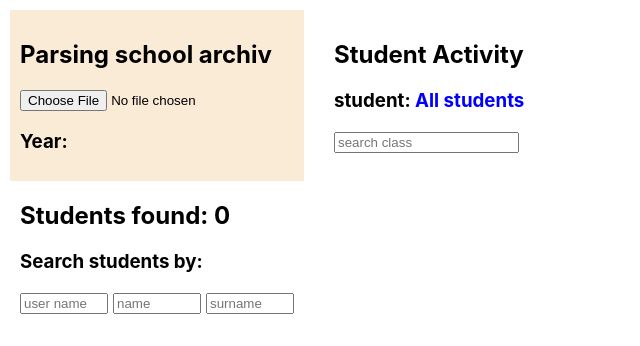
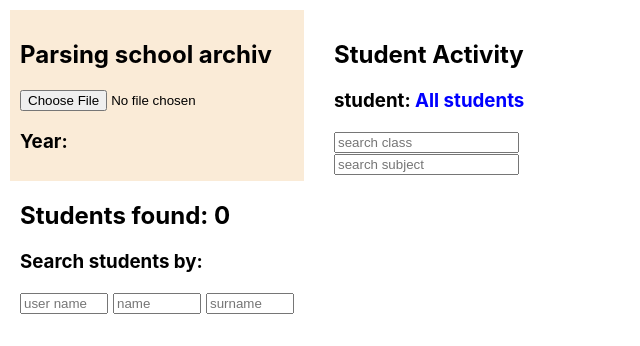
Before and after one commit to jarek-figura/school-export-xml, a React (Create React App) app: page / in a window 1280 px wide. Shown: the top 346 px of the page, without its empty margins (0-640 px from the left). Built offline with nearby package versions, Linux system fonts and the light colour scheme.

Commit message:
added subject search

```diff
--- a/src/components/business/Clasa.js
+++ b/src/components/business/Clasa.js
@@ -1,14 +1,17 @@
 import React, { Component, Fragment } from 'react';
 import { withXML } from '../contexts/XML';
 import Grade from './Grade';
+import filterSubjects from './SubjectFilter';
 
 export class Clasa extends Component {
 
   render() {
     const clasa = this.props.clasa;
-    const subjects = Array.from(clasa.querySelectorAll('subject'));
+    // const subjects = Array.from(clasa.querySelectorAll('subject'));
+
+    const subjects = filterSubjects(clasa, this.props.searchSubject);
+
     let subjectId = 0;
-
     return (
       <div>
         {
--- a/src/components/business/StudentActivity.js
+++ b/src/components/business/StudentActivity.js
@@ -2,6 +2,7 @@ import React, { Component, Fragment } from 'react';
 import { withXML } from '../contexts/XML';
 import './Students.css';
 import Semester from './Semester';
+import SubjectSearch from './SubjectSearch';
 import ClassSearch from './ClassSearch';
 
 
@@ -30,6 +31,9 @@ export class StudentActivity extends Component {
                 : null
               }
             </div>
+            <div>
+              <SubjectSearch/>
+            </div>
           </div>
           <div className='semester-column'>
           {
--- /dev/null
+++ b/src/components/business/SubjectFilter.js
@@ -0,0 +1,10 @@
+export default function filterSubjects(clasa, searchSubject) {
+
+  let subjects = Array.from(clasa.querySelectorAll('subject'));
+
+  subjects = subjects.filter(
+    sbj => sbj.querySelector('name').innerHTML.toLowerCase().includes(searchSubject)
+  );
+
+  return subjects;
+}
--- /dev/null
+++ b/src/components/business/SubjectSearch.js
@@ -0,0 +1,21 @@
+import React, {Component} from 'react';
+import { withXML } from "../contexts/XML";
+
+class SubjectSearch extends Component {
+
+  handleChange = event => this.props.updateSearchSubject(event.target.value);
+
+  render(){
+    return(
+      <span style={{ padding: '0 10px' }}>
+        <input
+          placeholder='search subject'
+          value={this.props.searchSubject}
+          onChange={this.handleChange}
+        />
+      </span>
+    );
+  }
+}
+
+export default withXML(SubjectSearch);
--- a/src/components/contexts/XML.js
+++ b/src/components/contexts/XML.js
@@ -21,6 +21,7 @@ export class XMLProvider extends Component {
     searchUserName: '',
     searchName: '',
     searchSurname: '',
+    searchSubject: '',
     searchClass: '',
     studentClickedId: null,
     parsingTxt: '',
@@ -70,6 +71,7 @@ export class XMLProvider extends Component {
     updateSearchUserName: text => this.setState({ searchUserName: text }),
     updateSearchName: text => this.setState({ searchName: text }),
     updateSearchSurname: text => this.setState({ searchSurname: text }),
+    updateSearchSubject: text => this.setState({ searchSubject: text }),
     updateSearchClass: text => this.setState({ searchClass: text }),
     updateParsingTxt: text => this.setState({ parsingTxt: text })
   };
```
